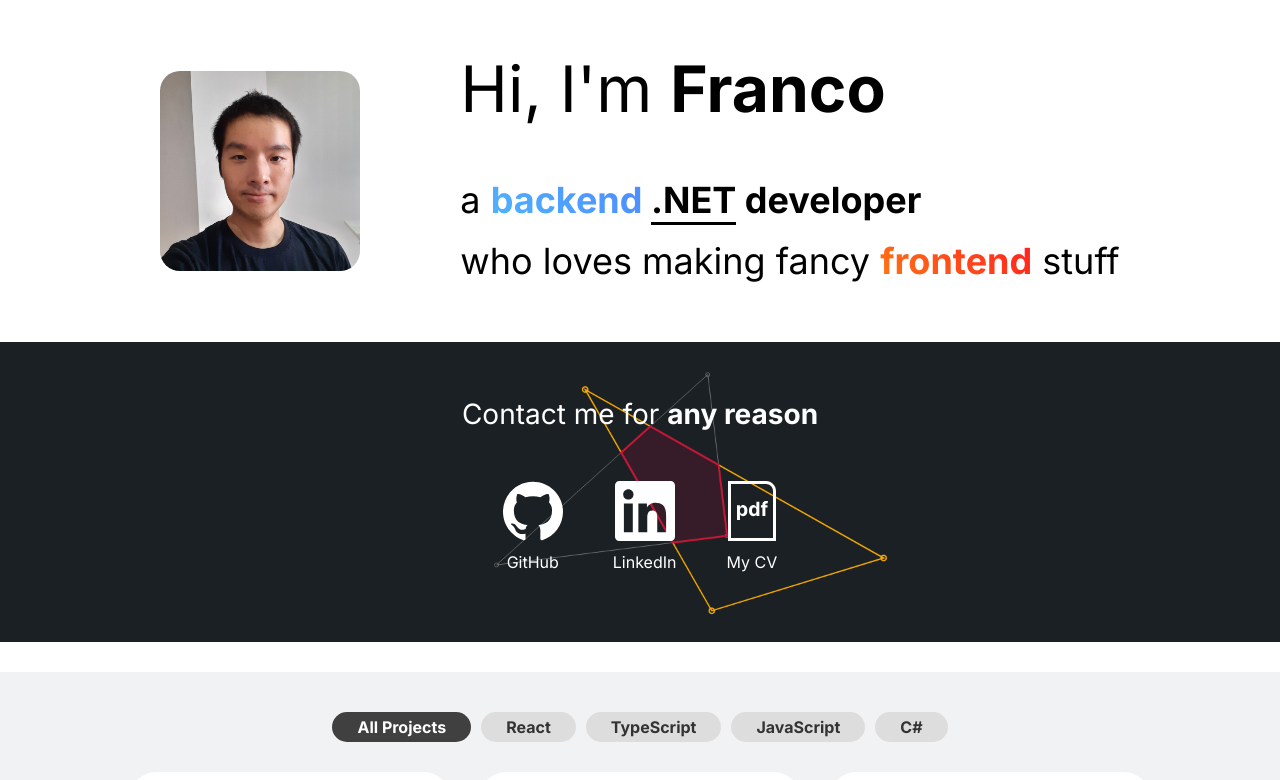
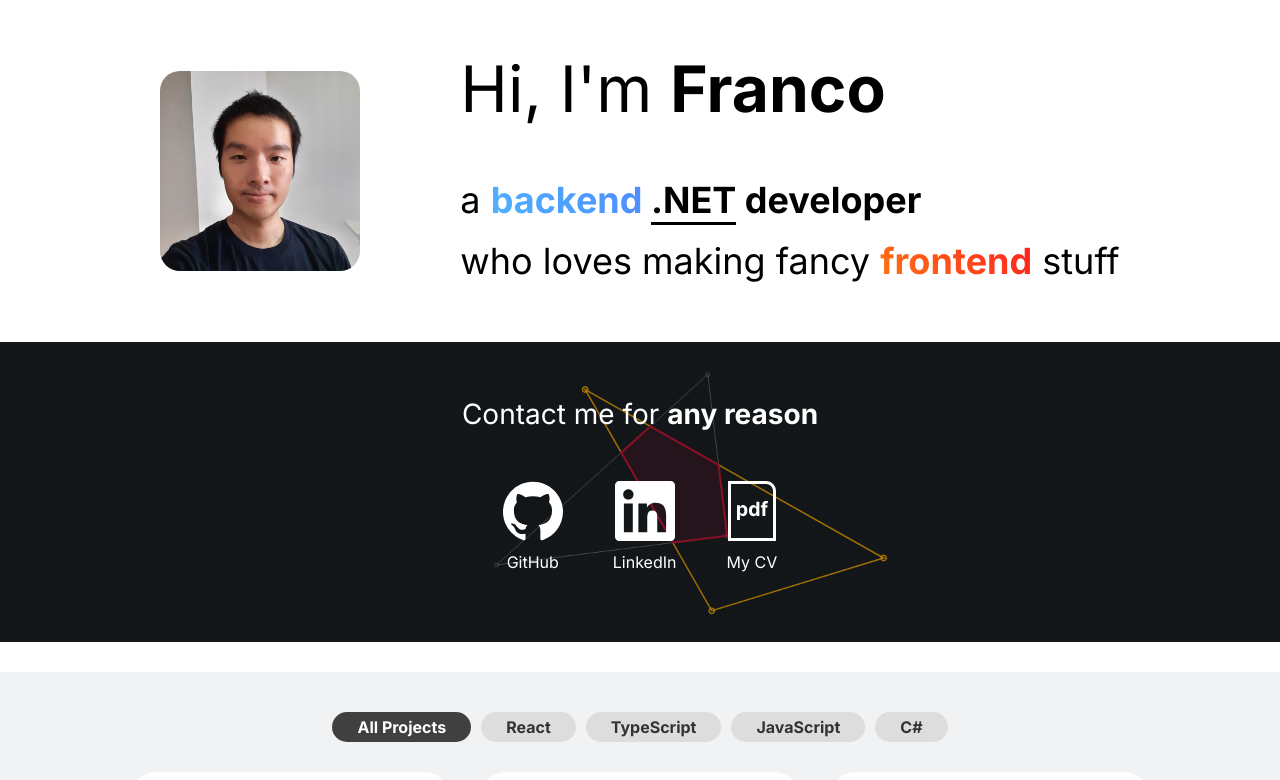
Before and after one commit to iamfranco/iamfranco.github.io, a React (Vite) app: page / in a window 1280 px wide. Shown: the top 780 px of the page. Built offline with nearby package versions, Linux system fonts and the light colour scheme.

Commit message:
Add Overlay color of 30% black on demo gif
because the demo gif had a #fff color which clashes with the contact
links in front of the demo gif

```diff
--- a/src/components/contact/Contact.scss
+++ b/src/components/contact/Contact.scss
@@ -1,9 +1,11 @@
 @use '../../styles/breakpoint.scss';
+
+$demo-gif-overlay-color: rgba(0, 0, 0, 0.3);
 
 #demo-gif-container {
   height: 150px;
   overflow: hidden;
-  background-image: url('../../assets/background.gif');
+  background-image: linear-gradient(0deg, $demo-gif-overlay-color, $demo-gif-overlay-color), url('../../assets/background.gif');
   background-size: cover;
   background-position: center;
   text-align: center;
```
